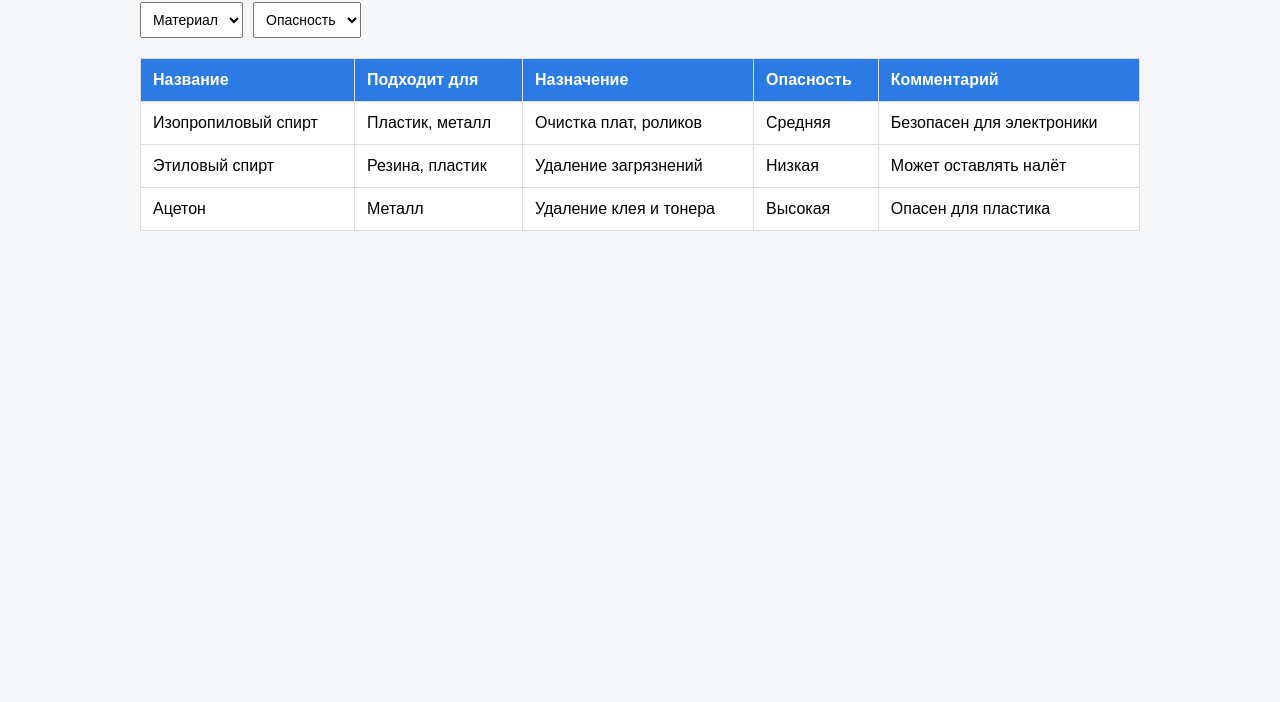
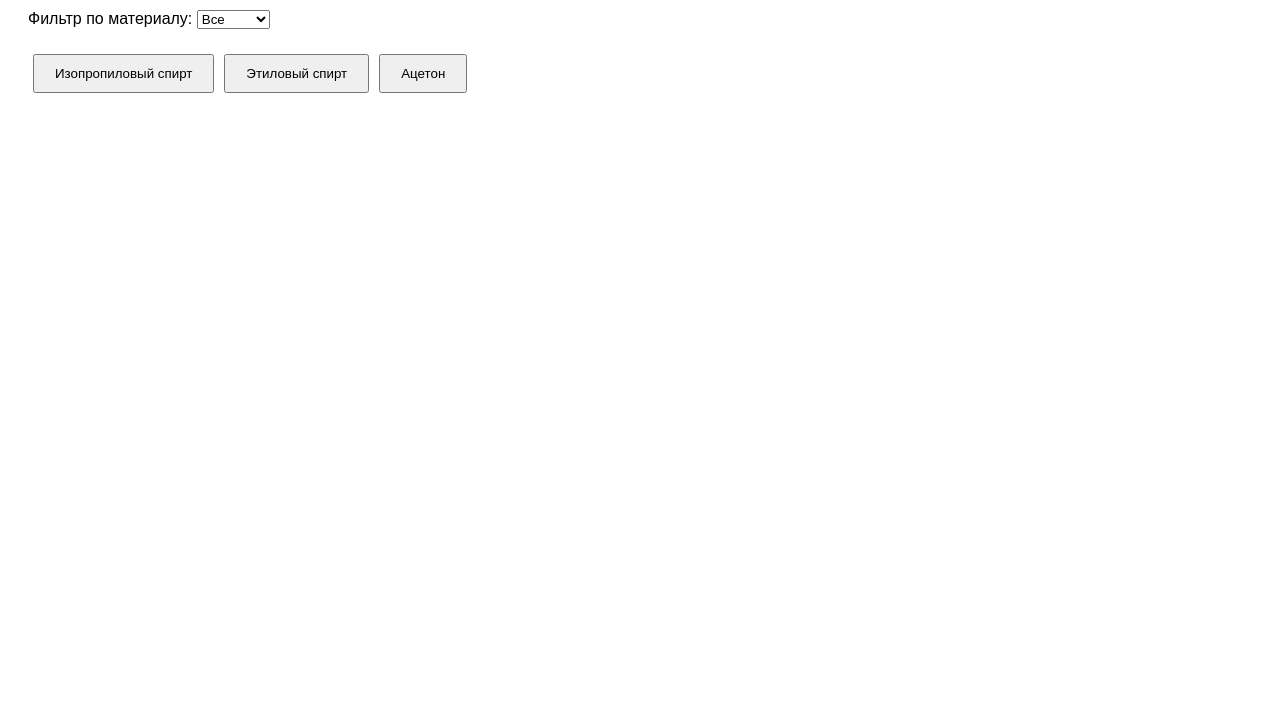
Before and after one commit to TAZIKemae/vibor_rastvoritelya, a plain HTML site: page index.html in a window 1280 px wide. Shown: the part 98-800 px from the top of the page. Drawn offline with Linux system fonts and the light colour scheme.

Commit message:
Update index.html

```diff
--- a/index.html
+++ b/index.html
@@ -1,126 +1,122 @@
-<!DOCTYPE html><html lang="ru">
+<!DOCTYPE html>
+<html lang="ru">
 <head>
-  <meta charset="UTF-8" />
-  <meta name="viewport" content="width=device-width, initial-scale=1.0" />
-  <title>Подбор растворителей для оргтехники</title>
+<meta charset="UTF-8">
+<meta name="viewport" content="width=device-width, initial-scale=1.0">
+<title>Выбор растворителей</title>
 <style>
   body {
     font-family: Arial, sans-serif;
-      background: #f4f6f8;
-      margin: 0;
     padding: 20px;
   }
-    h1 {
-      text-align: center;
+  .button-container, .filter-container {
+    margin-bottom: 20px;
   }
-    .container {
-      max-width: 1000px;
-      margin: 0 auto;
+  button {
+    padding: 10px 20px;
+    margin: 5px;
+    cursor: pointer;
   }
-    table {
-      width: 100%;
-      border-collapse: collapse;
-      background: #fff;
-    }
-    th, td {
-      padding: 12px;
-      border: 1px solid #ddd;
-      text-align: left;
-    }
-    th {
-      background: #2c7be5;
-      color: #fff;
-    }
-    tr:hover {
-      background: #f1f1f1;
-    }
-    .filter {
-      margin-bottom: 20px;
-      display: flex;
-      gap: 10px;
-      flex-wrap: wrap;
-    }
-    select {
-      padding: 8px;
-      font-size: 14px;
+  .info {
+    display: none;
+    border: 1px solid #ccc;
+    padding: 15px;
+    margin-top: 20px;
+    background-color: #f9f9f9;
   }
 </style>
 </head>
 <body>
-  <div class="container">
-    <h1>Подбор растворителей для оргтехники</h1><div class="filter">
+
+<h1>Выберите растворитель</h1>
+
+<div class="filter-container">
+  <label>Фильтр по материалу: </label>
   <select id="materialFilter">
-    <option value="">Материал</option>
+    <option value="all">Все</option>
     <option value="пластик">Пластик</option>
-    <option value="резина">Резина</option>
     <option value="металл">Металл</option>
-  </select>
-
-  <select id="riskFilter">
-    <option value="">Опасность</option>
-    <option value="низкая">Низкая</option>
-    <option value="средняя">Средняя</option>
-    <option value="высокая">Высокая</option>
+    <option value="стекло">Стекло</option>
   </select>
 </div>
 
-<table id="solventTable">
-  <thead>
-    <tr>
-      <th>Название</th>
-      <th>Подходит для</th>
-      <th>Назначение</th>
-      <th>Опасность</th>
-      <th>Комментарий</th>
-    </tr>
-  </thead>
-  <tbody>
-    <tr data-material="пластик" data-risk="средняя">
-      <td>Изопропиловый спирт</td>
-      <td>Пластик, металл</td>
-      <td>Очистка плат, роликов</td>
-      <td>Средняя</td>
-      <td>Безопасен для электроники</td>
-    </tr>
-    <tr data-material="резина" data-risk="низкая">
-      <td>Этиловый спирт</td>
-      <td>Резина, пластик</td>
-      <td>Удаление загрязнений</td>
-      <td>Низкая</td>
-      <td>Может оставлять налёт</td>
-    </tr>
-    <tr data-material="металл" data-risk="высокая">
-      <td>Ацетон</td>
-      <td>Металл</td>
-      <td>Удаление клея и тонера</td>
-      <td>Высокая</td>
-      <td>Опасен для пластика</td>
-    </tr>
-  </tbody>
-</table>
+<div class="button-container" id="buttonContainer">
+  <!-- Кнопки растворителей будут здесь -->
+</div>
 
-  </div>  <script>
-    const materialFilter = document.getElementById('materialFilter');
-    const riskFilter = document.getElementById('riskFilter');
-    const rows = document.querySelectorAll('#solventTable tbody tr');
+<div class="info" id="infoBox">
+  <h2 id="infoName"></h2>
+  <p><strong>Подходит для материалов:</strong> <span id="infoMaterial"></span></p>
+  <p><strong>Опасность:</strong> <span id="infoHazard"></span></p>
+  <p><strong>Комментарий:</strong> <span id="infoComment"></span></p>
+  <button id="backButton">Назад</button>
+</div>
 
-    function filterTable() {
-      const material = materialFilter.value;
-      const risk = riskFilter.value;
+<script>
+const solvents = [
+  {
+    name: "Изопропиловый спирт",
+    material: ["пластик", "металл", "стекло"],
+    hazard: "Средняя",
+    comment: "Подходит для очистки оргтехники, быстро испаряется, безопасен при правильном использовании"
+  },
+  {
+    name: "Этиловый спирт",
+    material: ["пластик", "металл", "стекло"],
+    hazard: "Средняя",
+    comment: "Хорош для протирки сенсорных экранов и плат, быстро испаряется, не оставляет следов"
+  },
+  {
+    name: "Ацетон",
+    material: ["металл", "стекло"],
+    hazard: "Высокая",
+    comment: "Сильный растворитель, может повредить пластик, использовать осторожно"
+  }
+];
 
-      rows.forEach(row => {
-        const rowMaterial = row.dataset.material;
-        const rowRisk = row.dataset.risk;
+const buttonContainer = document.getElementById("buttonContainer");
+const infoBox = document.getElementById("infoBox");
+const infoName = document.getElementById("infoName");
+const infoHazard = document.getElementById("infoHazard");
+const infoComment = document.getElementById("infoComment");
+const infoMaterial = document.getElementById("infoMaterial");
+const backButton = document.getElementById("backButton");
+const materialFilter = document.getElementById("materialFilter");
 
-        const materialMatch = !material || rowMaterial === material;
-        const riskMatch = !risk || rowRisk === risk;
-
-        row.style.display = materialMatch && riskMatch ? '' : 'none';
+function showButtons(filter="all") {
+  buttonContainer.innerHTML = "";
+  solvents.forEach(solvent => {
+    if(filter === "all" || solvent.material.includes(filter)) {
+      const btn = document.createElement("button");
+      btn.textContent = solvent.name;
+      btn.addEventListener("click", () => showInfo(solvent));
+      buttonContainer.appendChild(btn);
+    }
   });
+  buttonContainer.style.display = "block";
+  infoBox.style.display = "none";
 }
 
-    materialFilter.addEventListener('change', filterTable);
-    riskFilter.addEventListener('change', filterTable);
-  </script></body>
+function showInfo(solvent) {
+  infoName.textContent = solvent.name;
+  infoHazard.textContent = solvent.hazard;
+  infoComment.textContent = solvent.comment;
+  infoMaterial.textContent = solvent.material.join(", ");
+  buttonContainer.style.display = "none";
+  infoBox.style.display = "block";
+}
 
+backButton.addEventListener("click", () => {
+  showButtons(materialFilter.value);
+});
+
+materialFilter.addEventListener("change", () => {
+  showButtons(materialFilter.value);
+});
+
+// Изначально показываем все кнопки
+showButtons();
+</script>
+
+</body>
 </html>
```
Lines whose indentation alone changed are shown as unchanged.
